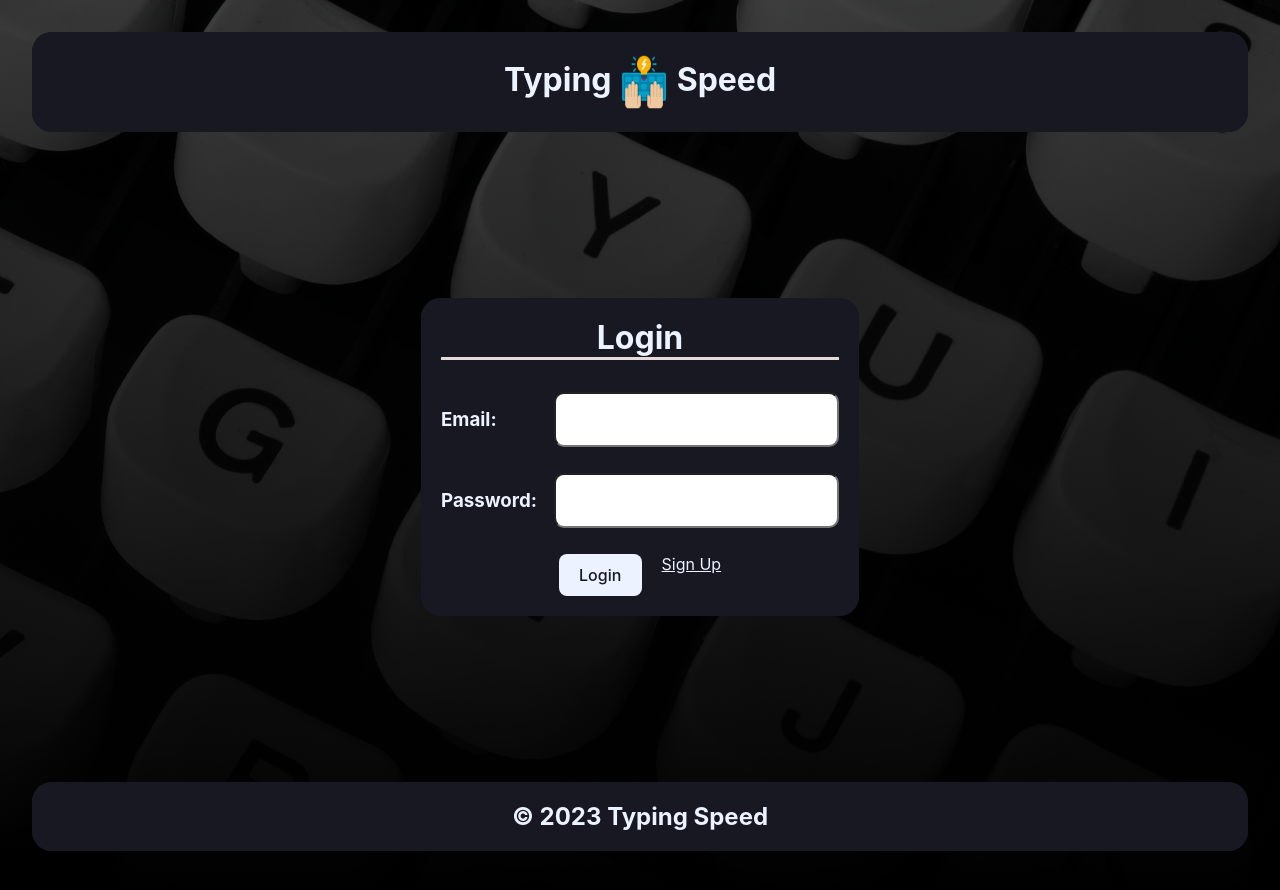
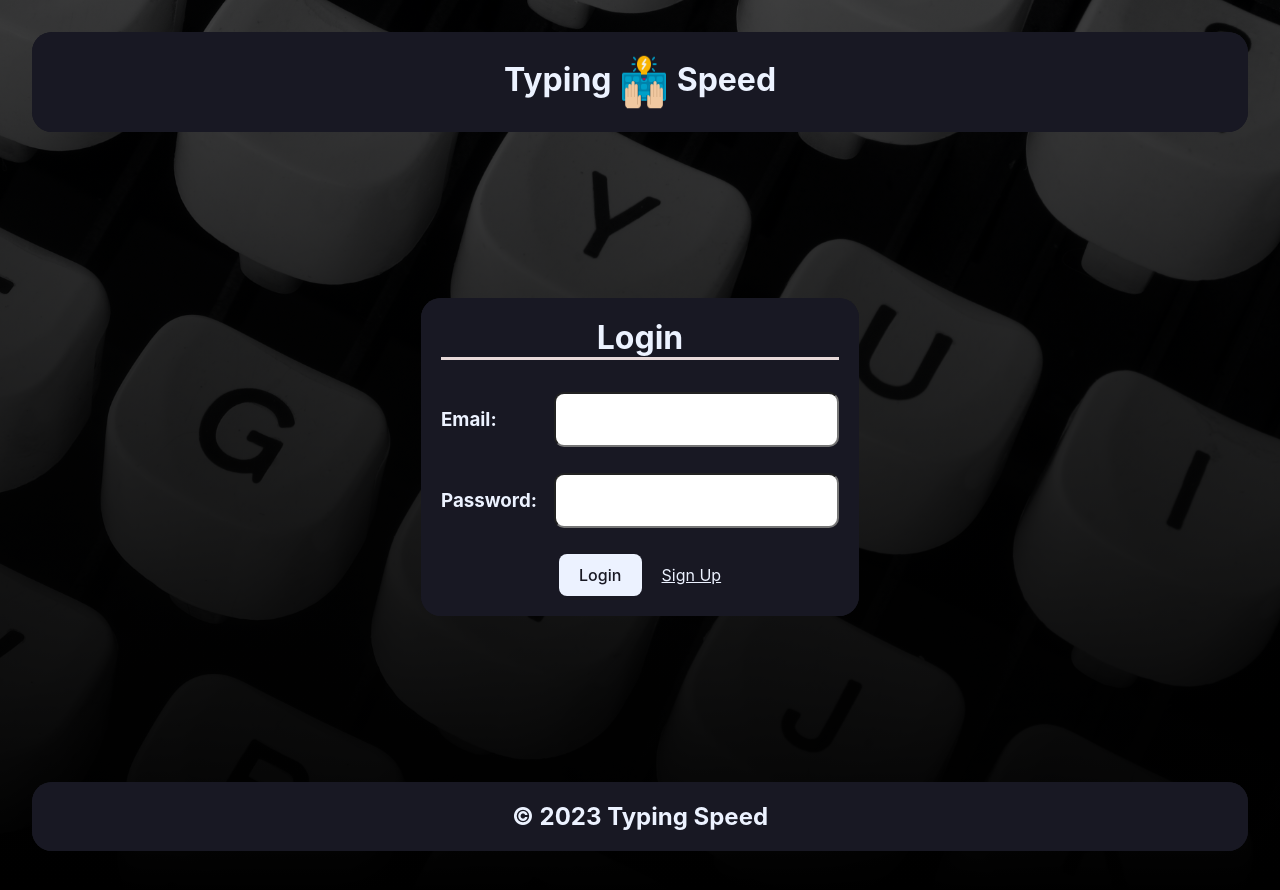
Before and after one commit to momotan039/Typing-Speed-React, a React (Vite) app: page / in a window 1280 px wide. Shown: the top 890 px of the page. Built offline with nearby package versions, Linux system fonts and the light colour scheme; no server answers.

Commit message:
edit some styles

```diff
--- a/src/App.css
+++ b/src/App.css
@@ -151,6 +151,7 @@ font-weight: bold;
 .card .content .btns{
   display: flex;
   justify-content: center;
+  align-items: center;
   gap: 20px;
 }
 
--- a/src/components/Account/Account.css
+++ b/src/components/Account/Account.css
@@ -39,7 +39,7 @@
     display: flex;
     flex-direction: column;
     flex-wrap: nowrap;
-    transition:all 2s cubic-bezier(0.19, 1, 0.22, 1);
+    transition:all 0.5s ease-in-outs;
     /* overflow: auto; */
 }
 .account .levels .rows{
--- a/src/components/Header/Header.css
+++ b/src/components/Header/Header.css
@@ -34,7 +34,7 @@ header nav a::after{
     width: 0%;
     height: 5px;
     border-radius: 5px;
-    transition: all 1s cubic-bezier(0.455, 0.03, 0.515, 0.955);
+    transition: all 0.4s cubic-bezier(0.455, 0.03, 0.515, 0.955);
 }
 .root.dark header nav a::after{
     background-color: var(--colorDark);
```
